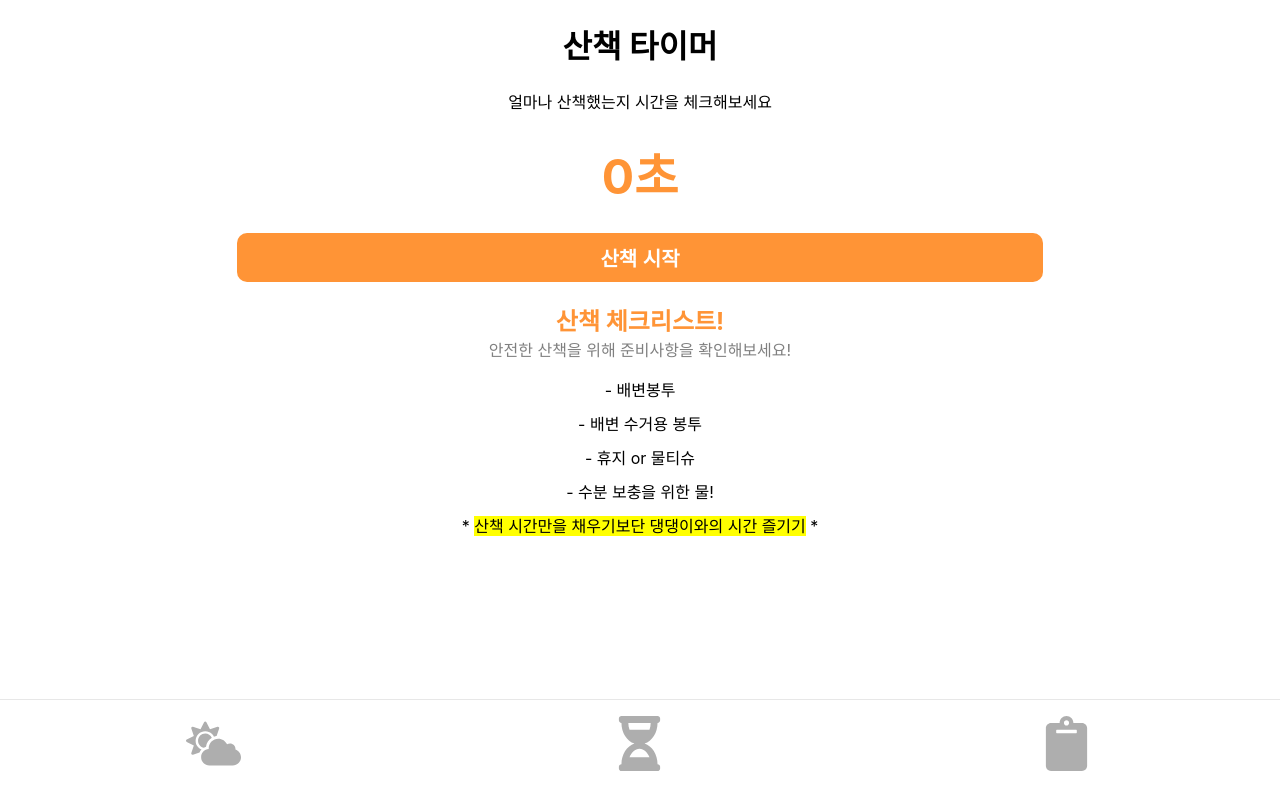
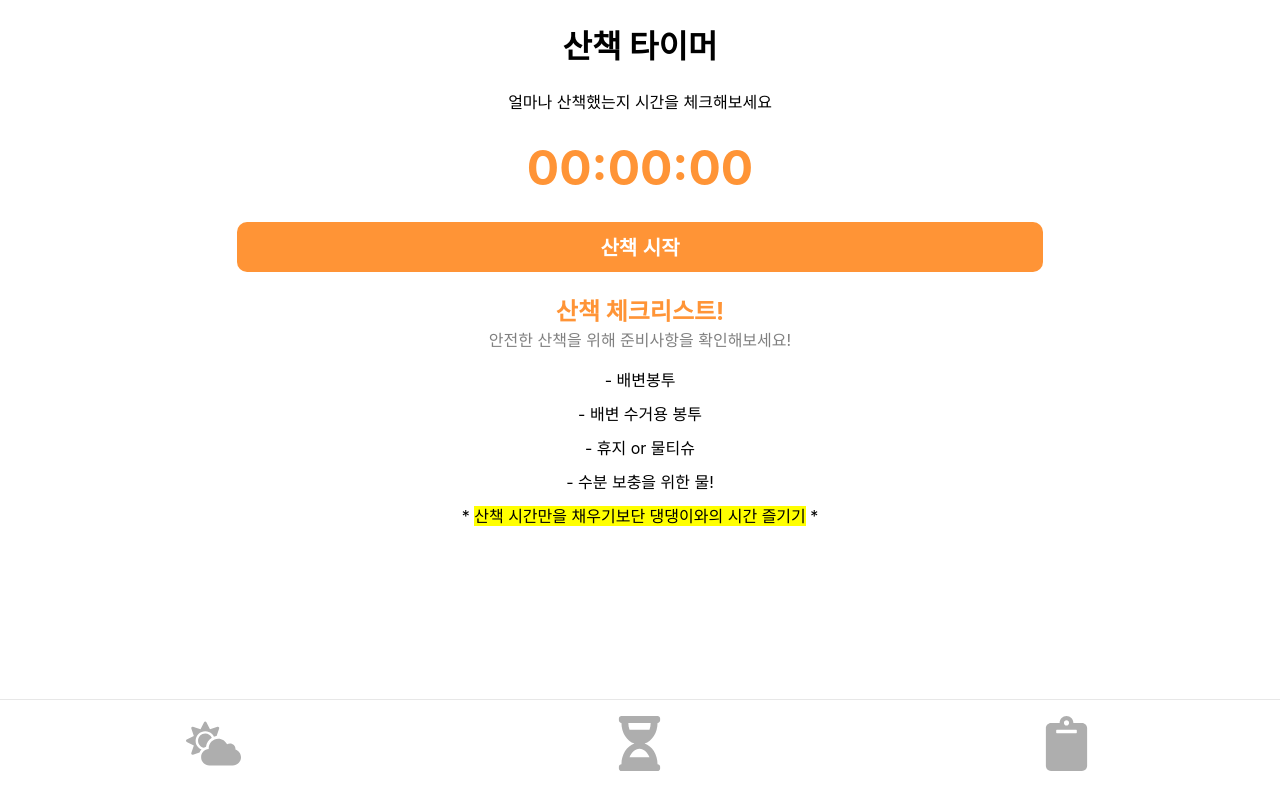
Before and after one commit to poohyo23/dog-walking-demo, a React (Create React App) app: page /walktimer in a window 1280 px wide. Built offline with nearby package versions, Linux system fonts and the light colour scheme; a web font is replaced by a local one.

Commit message:
2021 02 04 update

```diff
--- a/src/components/Diary.js
+++ b/src/components/Diary.js
@@ -1,7 +1,6 @@
 import React from 'react'
 import '../styles/Diary.css'
 
-const todayDate = "2월 1일 "
 
 class Diary extends React.Component{
 
@@ -14,12 +13,13 @@ class Diary extends React.Component{
       currentText: "", // 현재 인풋에 뭐라고 쓰여있는지
       count: 0
     }
+    this.todayDate = new Date()
   }
 
   // ...this.state.toDos : 기존 투두스 요소들을 여기에 복사한다!
   handleBtnClick = () => {
 
-    if(this.state.toDos.length == 6) return;
+    if(this.state.toDos.length == 1) return;
 
     this.setState({
       toDos : [
@@ -30,6 +30,9 @@ class Diary extends React.Component{
         }
       ], count : this.state.count + 1
     })
+
+
+
   }
 
 
@@ -38,13 +41,13 @@ class Diary extends React.Component{
     <h1>하루 한 줄 기록</h1>
     <p style={{marginBottom:'40px'}}>오늘 산책은 어땠는지 하루 한 줄씩 기록해보세요</p>
 
-    <span className="today">{todayDate}</span>
-    <input className="" type="text" maxlength="17" onChange={e => this.setState({currentText: e.target.value })} placeholder="오늘 산책 어땠어?"/>
+    <span className="today">{`${this.todayDate.getMonth()+1}월 ${this.todayDate.getDate()}일`}</span>
+    <input className="" type="text" maxlength="23" onChange={e => this.setState({currentText: e.target.value })} placeholder="오늘 산책 어땠어?"/>
     <button className="date_btn" onClick={this.handleBtnClick}>저장</button>
 
     <ul id="diary_list">
       {this.state.toDos.map((toDo, index) => {
-        return <li key={index}>{todayDate}{toDo.todo}<span className="date_delete">X</span></li>
+        return <li key={index}>{`${this.todayDate.getMonth()+1}월 ${this.todayDate.getDate()}일 : `}{toDo.todo}<span className="date_delete">X</span></li>
       })}
     </ul>
 
--- a/src/components/WalkTimer.js
+++ b/src/components/WalkTimer.js
@@ -15,6 +15,9 @@ class WalkTimer extends React.Component{
 
     timeOnOff = () => {
       if(!this.state.isGoing){
+        this.setState({
+          currentTime: 0
+        })
         this.intervalId = setInterval(() => {
           this.setState({
             currentTime: this.state.currentTime + 1,
@@ -31,30 +34,37 @@ class WalkTimer extends React.Component{
       }
     }
 
+    convertTimer = (seconds) => {
+      const hour = Number.parseInt(seconds / 3600)
+      const min = Number.parseInt(((seconds % 3600) / 60))
+      const sec = Number.parseInt((seconds % 60))
+      return `${hour < 10 ? '0' + hour : hour}:${min < 10 ? '0' + min : min}:${sec < 10 ? '0' + sec : sec}`
+    }
+
+
     render() {
         return<div id="container">
             <h1 className="walk_title">산책 타이머</h1>
             <p>얼마나 산책했는지 시간을 체크해보세요</p>
 
             <div className="timer">
-              <h2>{this.state.currentTime}초</h2>
+              <h2>{this.convertTimer(this.state.currentTime)}</h2>
               {this.state.isChecked ?
-              <button className="walk_end" onClick={this.timeOnOff}>산책 끝!</button> :
+              <button className="walk_end" onClick={this.timeOnOff}>{this.state.isGoing ? "산책 끝!" : "산책 시작"}</button> :
               <button className="walk_start" onClick={this.timeOnOff}>
-                {this.state.isGoing ? "산책 그만" : "산책 시작"}
+                {this.state.isGoing ? "STOP" : "산책 시작"}
                 </button>}
-
             </div>
 
-            {this.state.isChecked ? <div className="walk_after">
+            {this.state.isChecked && !this.state.isGoing ? <div className="walk_after">
               <h2>오늘도 즐거운 산책이었나요?</h2>
               <h4>산책 후 마무리까지 완벽하게 체크해보세요!</h4>
               <ul>
-                <li>댕댕이와 매너있는 산책을 위해 배변봉투는 길거리에 버리지 마시고 <mark>집에 챙겨가기!</mark></li>
-                <li>털에 묻은 먼지는 <mark>털어주고</mark> 발바닥 닦고 잘 <mark>건조시켜주기!</mark></li>
-                <li>산책 후 충분한 <mark>수분보충</mark>과 간단한 <mark>간식</mark>으로 체력관리</li>
+                <li>댕댕이와 매너있는 산책을 위해 배변봉투는 <br/>길거리에 버리지 마시고 <mark>집에 챙겨가기!</mark></li>
+                <li>털에 묻은 먼지는 <mark>털어주고</mark> 발바닥 닦고 <br/>잘 <mark>건조시켜주기!</mark></li>
+                <li>산책 후 충분한 <mark>수분보충</mark>과 간단한 <mark>간식</mark>으로 <br/>체력관리!</li>
               </ul>
-            </div> :<div className="walk_list">
+            </div> : <div className="walk_list">
                 <h2>산책 체크리스트!</h2>
                 <p>안전한 산책을 위해 준비사항을 확인해보세요!</p>
               <ul>
--- a/src/components/Wheather.js
+++ b/src/components/Wheather.js
@@ -9,9 +9,7 @@ import axios from 'axios'
 
 const callApi = async () => await axios.get("http://api.openweathermap.org/data/2.5/forecast?q=Seoul&appid=3418e4d33e1d68afaadbb4a700f37d38")
 
-//http://api.openweathermap.org/data/2.5/forecast?q=Seoul&appid=3418e4d33e1d68afaadbb4a700f37d38
-
-//http://api.openweathermap.org/data/2.5/forecast?q=Seoul&appid=3418e4d33e1d68afaadbb4a700f37d38
+//https://api.openweathermap.org/data/2.5/onecall?lat=37.5683&lon=126.9778&exclude=current,minutely,hourly&appid=18abf9c775b95cd53ed536d7b357d296
 class Wheather extends React.Component{
 
   constructor(props){
--- a/src/styles/Diary.css
+++ b/src/styles/Diary.css
@@ -14,18 +14,18 @@ input {
 }
 
 .date_delete{
-    padding: 2px 5px;
+    padding: 3px 6px;
     background-color: #FF9436;
     color: white;
     border-radius: 5px;
 }
 
 .date_btn{
-    margin: 0 5px;
+    margin: 5px;
     background-color: #FF9436;
     border: 0;
     color: white;
-    padding:5px;
+    padding:7px;
     border-radius: 5px;
 }
 
--- a/src/styles/WalkTimer.css
+++ b/src/styles/WalkTimer.css
@@ -6,9 +6,16 @@
 .timer{
     color:#FF9436
 }
-.timer > h2 { font-size: 3em; margin: 25px 0px; }
+.timer > h2 {
+    font-size: 3em; margin: 25px 0px;
+   /* position: absolute;
+     left: 46%;
+    transform: translateX(-54%);
+    width: 46%; */
+}
 .timer > button{
     width: 70%;
+    height:50px;
     background-color: #FF9436;
     color: white;
     padding: 10px;
@@ -16,12 +23,13 @@
     border-radius: 10px;
     font-size: 20px;
     font-weight: bold;
+    align-items: center;
 
 }
-/* .walk_end{
-    display: none;
+.timer .walk_end{
     background-color: teal;
-} */
+}
+
 
 .walk_list > ul{
     padding: 0px;
@@ -42,4 +50,6 @@
     list-style: none;
     border-bottom: 1px solid rgb(177, 177, 177);
     padding: 10px 0px;
+    width: 90%;
+    margin: 0 auto;
 }
```
Also changed, not shown: 2 other files (tests, documents, lock files or other folders).
